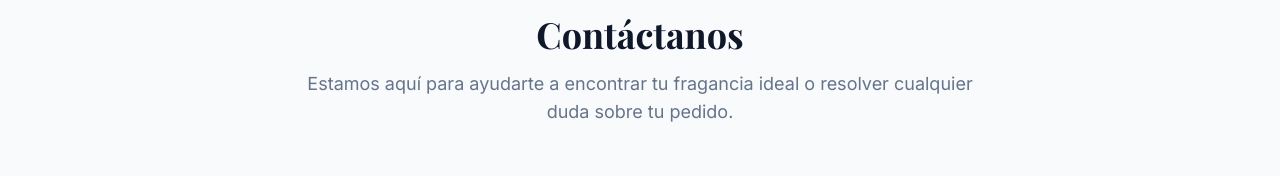
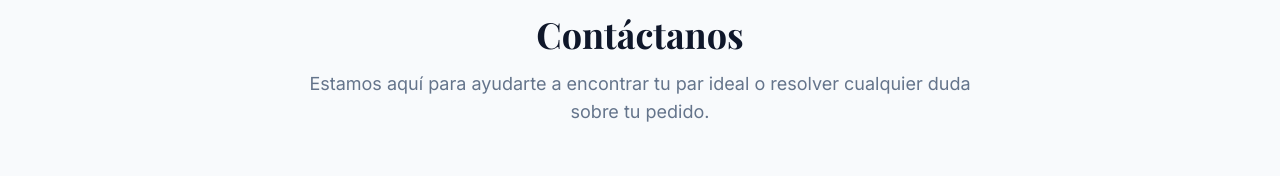
Before and after one commit to dann69025-creator/rodzshoes, a React (Vite) app: page /contacto in a window 1280 px wide. Shown: the part 148-324 px from the top of the page. Built offline with nearby package versions, Linux system fonts and the light colour scheme; no server answers; a web font is replaced by a local one.

Commit message:
Update Contact.jsx

```diff
--- a/src/pages/Contact.jsx
+++ b/src/pages/Contact.jsx
@@ -7,7 +7,7 @@ export const Contact = () => {
       <div className="text-center max-w-2xl mx-auto mb-16">
         <h1 className="font-serif text-3xl md:text-4xl font-bold text-primary mb-4">Contáctanos</h1>
         <p className="text-slate-500 text-lg">
-          Estamos aquí para ayudarte a encontrar tu fragancia ideal o resolver cualquier duda sobre tu pedido.
+          Estamos aquí para ayudarte a encontrar tu par ideal o resolver cualquier duda sobre tu pedido.
         </p>
       </div>
 
```
